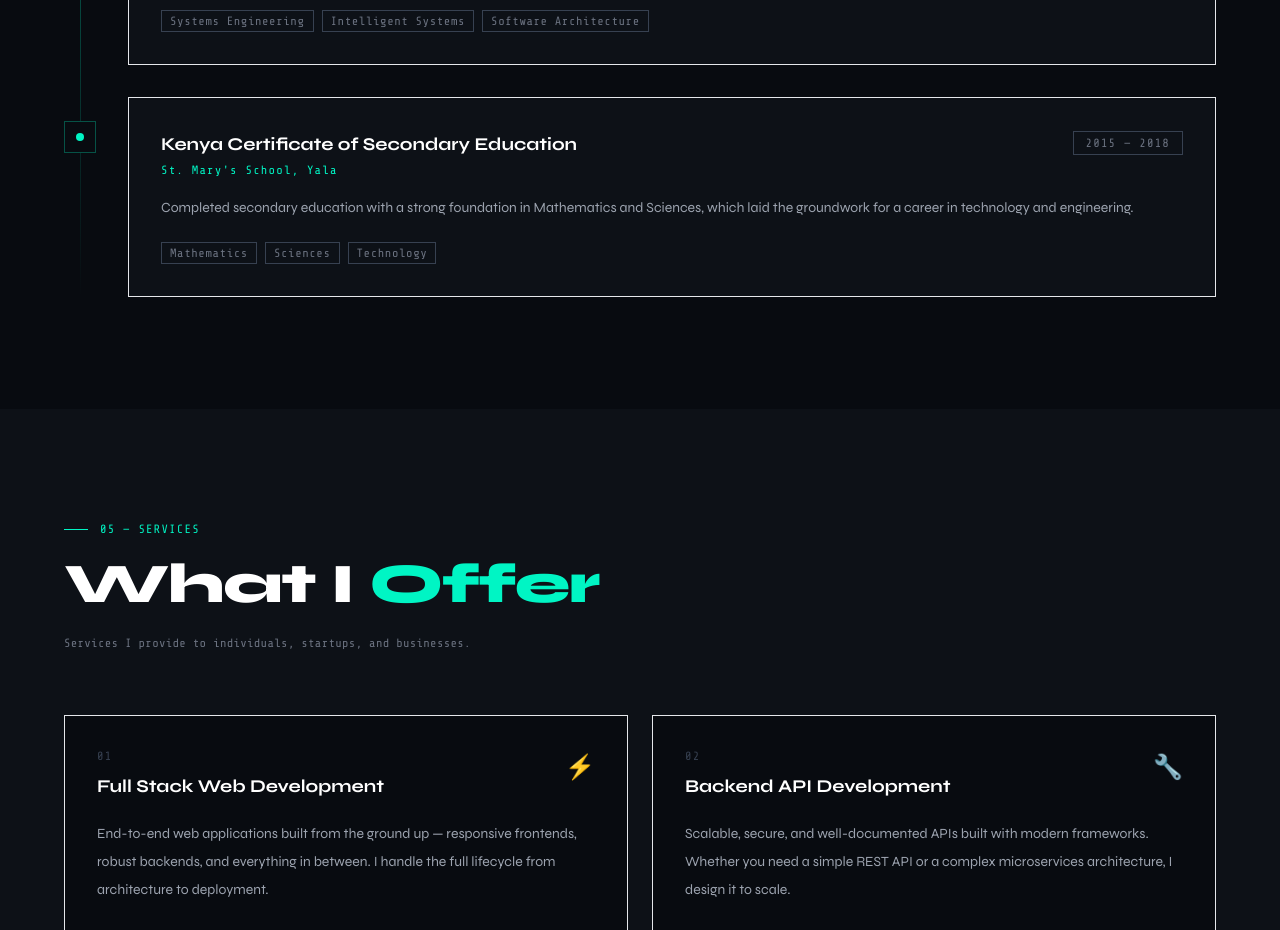
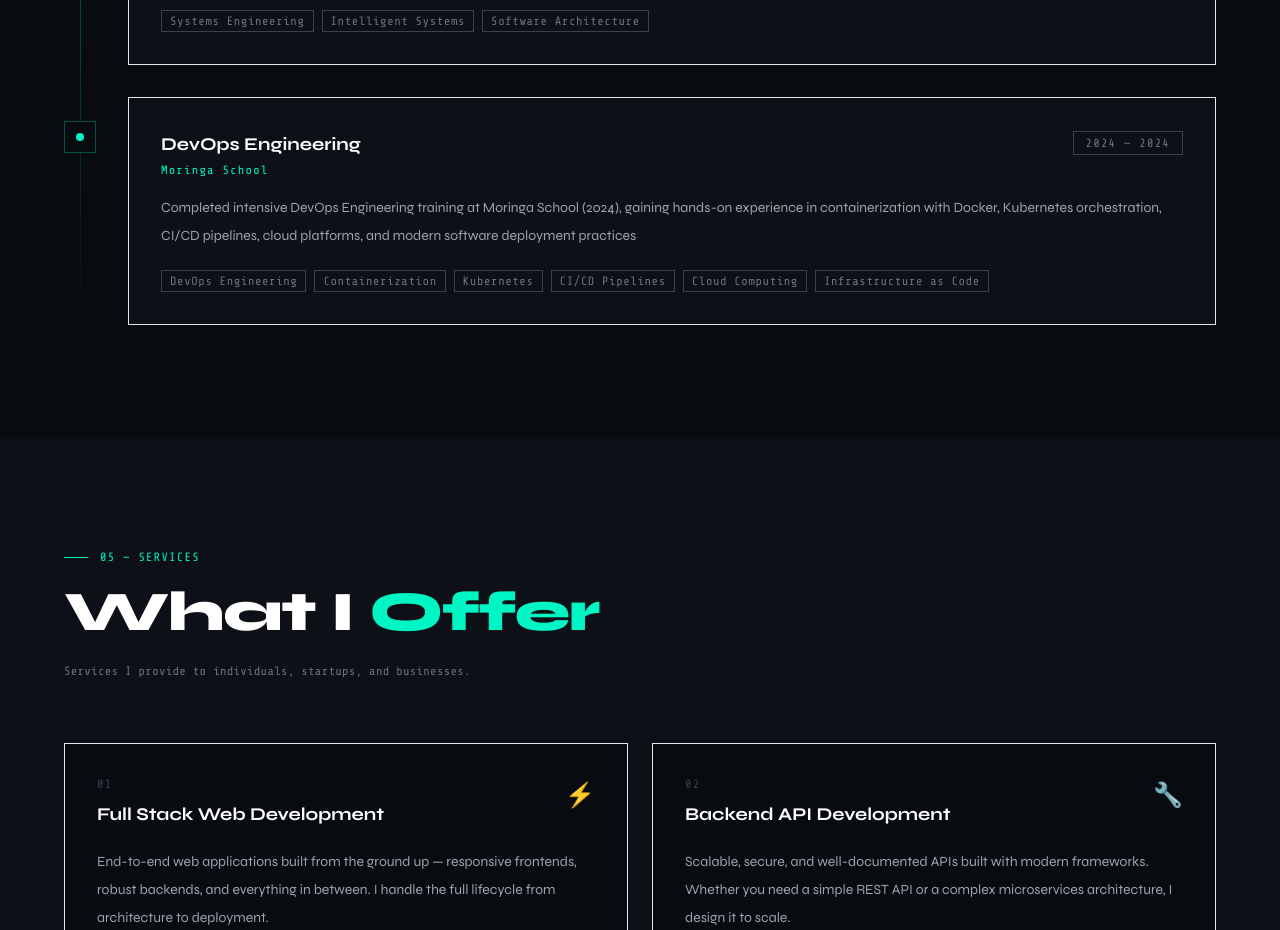
Before and after one commit to Marsden-tech/marsden-portfolio, a React (Vite) app: page / in a window 1280 px wide. Shown: the part 4100-5030 px from the top of the page. Built offline with nearby package versions, Linux system fonts and the light colour scheme.

Commit message:
updates education section

```diff
--- a/src/components/Education.jsx
+++ b/src/components/Education.jsx
@@ -12,11 +12,11 @@ const education = [
   },
   {
     id: '02',
-    degree: 'Kenya Certificate of Secondary Education',
-    institution: "St. Mary's School, Yala",
-    period: '2015 — 2018',
-    description: 'Completed secondary education with a strong foundation in Mathematics and Sciences, which laid the groundwork for a career in technology and engineering.',
-    tags: ['Mathematics', 'Sciences', 'Technology'],
+    degree: 'DevOps Engineering',
+    institution: "Moringa School",
+    period: '2024 — 2024',
+    description: 'Completed intensive DevOps Engineering training at Moringa School (2024), gaining hands-on experience in containerization with Docker, Kubernetes orchestration, CI/CD pipelines, cloud platforms, and modern software deployment practices',
+    tags: ['DevOps Engineering', 'Containerization', 'Kubernetes', 'CI/CD Pipelines', 'Cloud Computing', 'Infrastructure as Code'],
     icon: '📚',
   },
 ]
```
